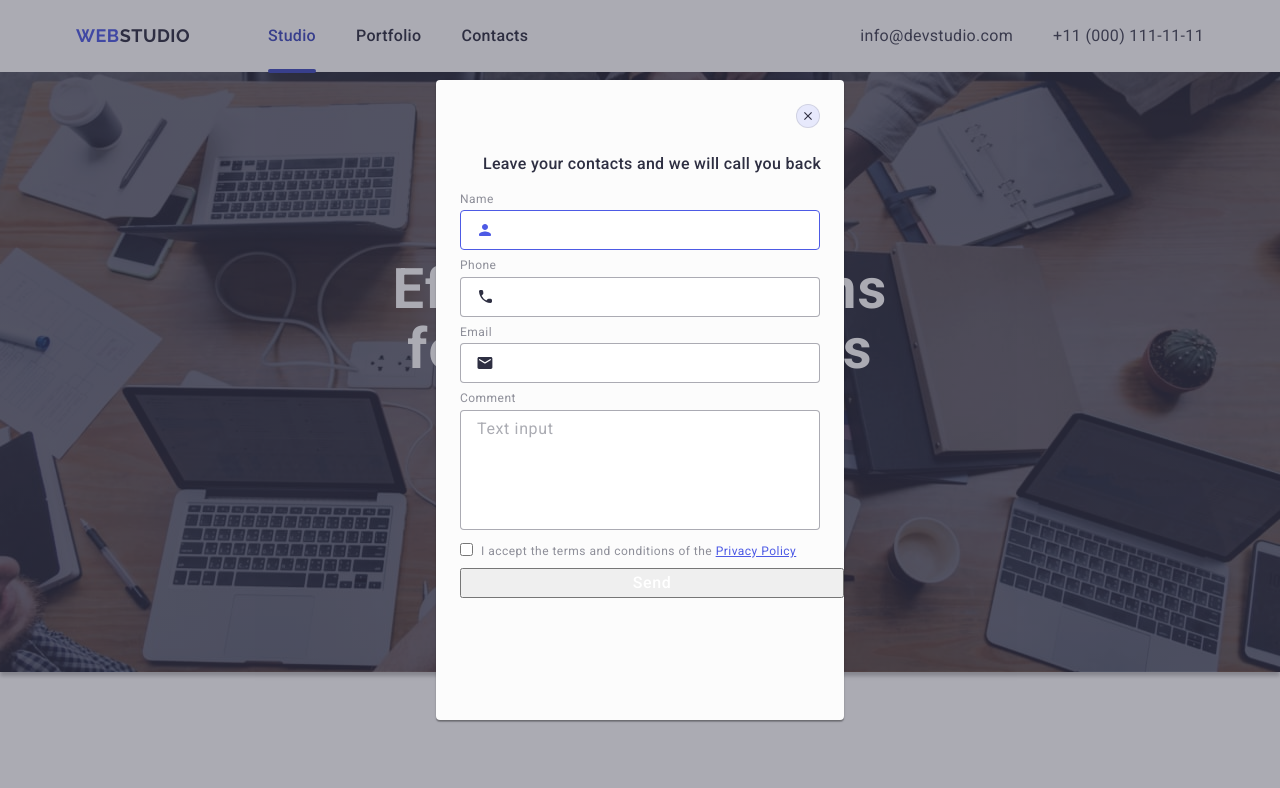
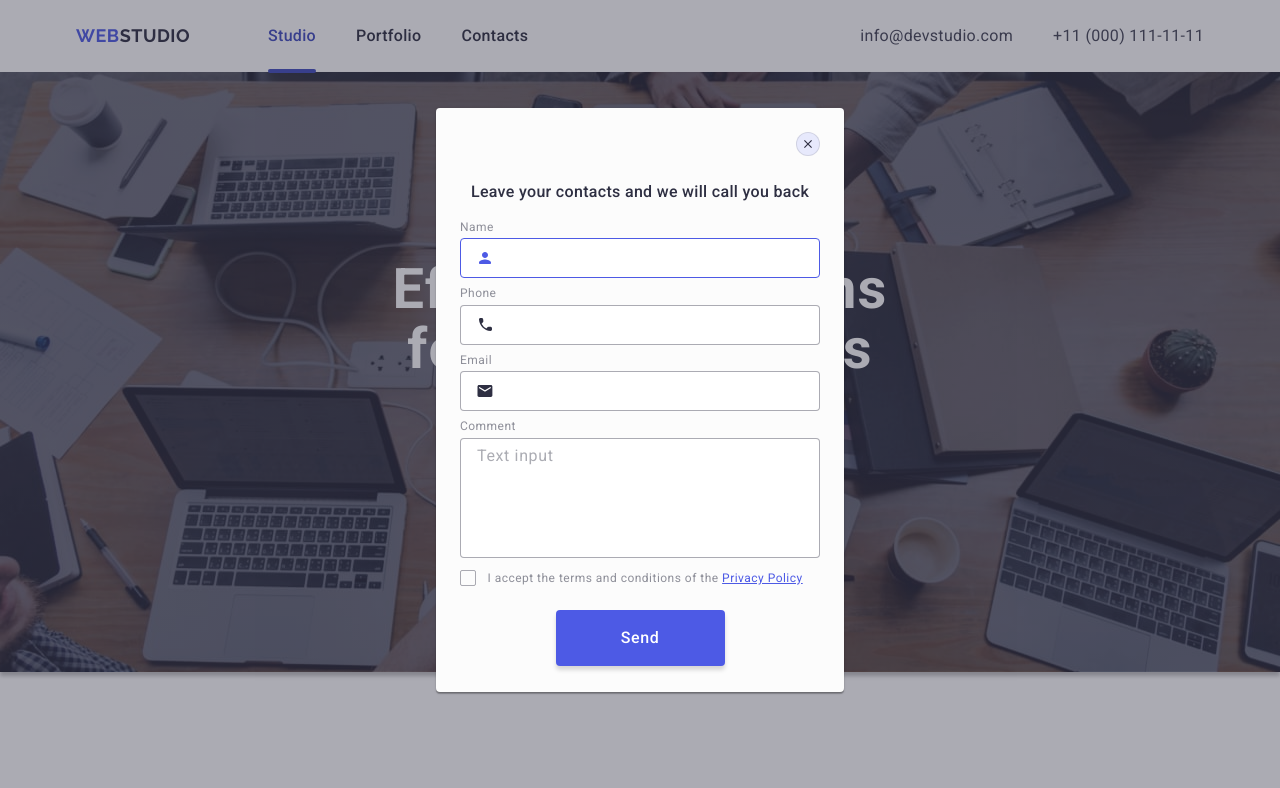
Before and after one commit to maxymus101/goit-markup-hw-0, a plain HTML site: page index.html in a window 1280 px wide. Shown: the top 788 px of the page. Drawn offline with nearby package versions, Linux system fonts and the light colour scheme.

Commit message:
finished modal

```diff
--- a/css/styles.css
+++ b/css/styles.css
@@ -238,7 +238,7 @@ button {
     gap: 24px;
 }
 
-.features-title {
+.visually-hidden {
     position: absolute;
     width: 1px;
     height: 1px;
@@ -254,10 +254,6 @@ button {
 .features-item {
     width: calc((100% - 72px) / 4);
 }
-
-/* .features-item .icon {
-    fill: #2E2F42;
-} */
 
 .features-item > .icon-wrapper {
     display: flex;
@@ -503,6 +499,7 @@ button {
 
     opacity: 0;
     pointer-events: none;
+    transition: background-color 250ms cubic-bezier(0.4, 0, 0.2, 1);
 }
 
 .modal-overlay.is-open {
@@ -512,9 +509,9 @@ button {
 
 .modal {
     background-color: #fcfcfc;
-    max-width: 408px;
-    height: 80%;
-    overflow-y: auto;
+    width: 408px;
+    height: 584px;
+    overflow: hidden;
 
     border-radius: 4px;
     box-shadow: 0 1px 1px 0 rgba(0, 0, 0, 0.14),
@@ -542,13 +539,14 @@ button {
     fill: #2e2f42;
 }
 
-.close-link:hover, .close-link:focus {
+.close-link:hover {
     background-color: #404bbf;
+    transition: background-color 250ms cubic-bezier(0.4, 0, 0.2, 1);
 }
 
-.close-link:hover .icon.close-icon,
-.close-link:focus .icon.close-icon{
+.close-link:hover .icon.close-icon {
     fill: #ffffff;
+    transition: fill 250ms cubic-bezier(0.4, 0, 0.2, 1);
 }
 
 .modal-title {
@@ -560,6 +558,7 @@ button {
     text-align: center;
     color: #2e2f42;
 
+    margin-right: 24px;
     margin-bottom: 16px;
     margin-left: 24px;
 }
@@ -570,6 +569,7 @@ button {
     flex-direction: column;
     gap: 8px;
 
+    margin-right: 24px;
     margin-left: 24px;
 }
 
@@ -590,6 +590,7 @@ button {
 
 .modal-input:focus + .modal-icon-wrapper > .icon.input-icon {
     fill: #4d5ae5;
+    transition: fill 250ms cubic-bezier(0.4, 0, 0.2, 1);
 }
 
 .modal-input {
@@ -603,6 +604,7 @@ button {
 
 .modal-input:focus {
     border-color: #4d5ae5;
+    transition: border-color 250ms cubic-bezier(0.4, 0, 0.2, 1);
 }
 
 .modal-input.comment-input {
@@ -610,7 +612,8 @@ button {
     height: 120px;
     padding-top: 8px;
     padding-left: 16px;
-    line-height: 1.2;
+    font-family: inherit;
+    line-height: 1.17;
     letter-spacing: 0.04em;
     resize: none;
     outline: transparent;
@@ -618,10 +621,12 @@ button {
 
 
 .comment-input::placeholder {
+    font-family: inherit;
     color: rgba(46, 47, 66, 0.4);
 }
 .comment-input:focus {
     border-color: #4d5ae5;
+    transition: border-color 250ms cubic-bezier(0.4, 0, 0.2, 1);
 }
 
 .modal-icon-wrapper {
@@ -645,19 +650,47 @@ button {
     color: #8e8f99;
 }
 
-.modal-form-field.modal-checkbox {
+.modal-form-agreement {
     display: flex;
     flex-direction: row;
     align-items: center;
     gap: 8px;
+    margin-bottom: 16px;
+    position: relative;
 }
 
-.checkbox:focus {
+input[type="checkbox"]:checked + .modal-form-agreement-text > .modal-form-checkbox {
     background-color: #404bbf;
-
+    border-color: #404bbf;
+    transition: background-color 250ms cubic-bezier(0.4, 0, 0.2, 1),
+    border-color 250ms cubic-bezier(0.4, 0, 0.2, 1);
 }
 
-.terms-accept {
+.modal-form-checkbox {
+    display: inline-flex;
+    justify-content: center;
+    align-items: center;
+
+    width: 16px;
+    height: 16px;
+
+    cursor: pointer;
+    border-radius: 2px;
+    border: 1px solid rgba(46, 47, 66, 0.4);
+    margin-right: 8px;
+}
+
+.modal-form-checkbox-icon {
+    opacity: 0;
+}
+
+input[type="checkbox"]:checked + .modal-form-agreement-text >
+ .modal-form-checkbox > .modal-form-checkbox-icon {
+    opacity: 1;
+    transition: opacity 250ms cubic-bezier(0.4, 0, 0.2, 1);
+}
+
+.modal-form-agreement-text {
     font-family: inherit;
     font-weight: 400;
     font-size: 12px;
@@ -669,6 +702,25 @@ button {
 .privacy-policy {
     text-decoration: underline;
     color: #4d5ae5;
+}
+
+.modal-btn {
+    /* display: flex;
+    justify-content: center;
+    align-items: center; */
+    width: 169px;
+    height: 56px;
+    /* padding: 16px 32px; */
+    margin: 0 auto;
+
+    border: none;
+    border-radius: 4px;
+    background-color: #4d5ae5;
+    box-shadow: 0 4px 4px 0 rgba(0, 0, 0, 0.15);
+}
+.modal-btn:hover {
+    background-color: #404bbf;
+    transition: background-color 250ms cubic-bezier(0.4, 0, 0.2, 1);
 }
 
 /* Footer Section */
--- a/index.html
+++ b/index.html
@@ -62,7 +62,7 @@
 
       <section class="features">
         <div class="features-container container">
-          <h2 class="features-title">Features</h2>
+          <h2 class="visually-hidden">Features</h2>
           <ul class="features-list">
             <li class="features-item">
               <div class="icon-wrapper">
@@ -487,16 +487,24 @@
               ></textarea>
             </div>
           </div>
-          <div class="modal-form-field modal-checkbox">
-            <div class="modal-form-wrapper">
-              <input class="checkbox" type="checkbox" />
-            </div>
-            <p class="terms-accept">
+          <div class="modal-form-agreement">
+            <input
+              class="visually-hidden"
+              type="checkbox"
+              name="user-agreement"
+              id="user-agreement"
+            />
+            <label class="modal-form-agreement-text" for="user-agreement">
+              <span class="modal-form-checkbox">
+                <svg class="modal-form-checkbox-icon" width="10" height="8">
+                  <use href="./images/icons.svg#icon-check-mark"></use>
+                </svg>
+              </span>
               I accept the terms and conditions of the
               <a href="#" class="privacy-policy">Privacy Policy</a>
-            </p>
+            </label>
           </div>
-          <button class="modal-btn" type="button">Send</button>
+          <button class="modal-btn" type="submit" name="send-form">Send</button>
         </form>
       </div>
     </div>
```
